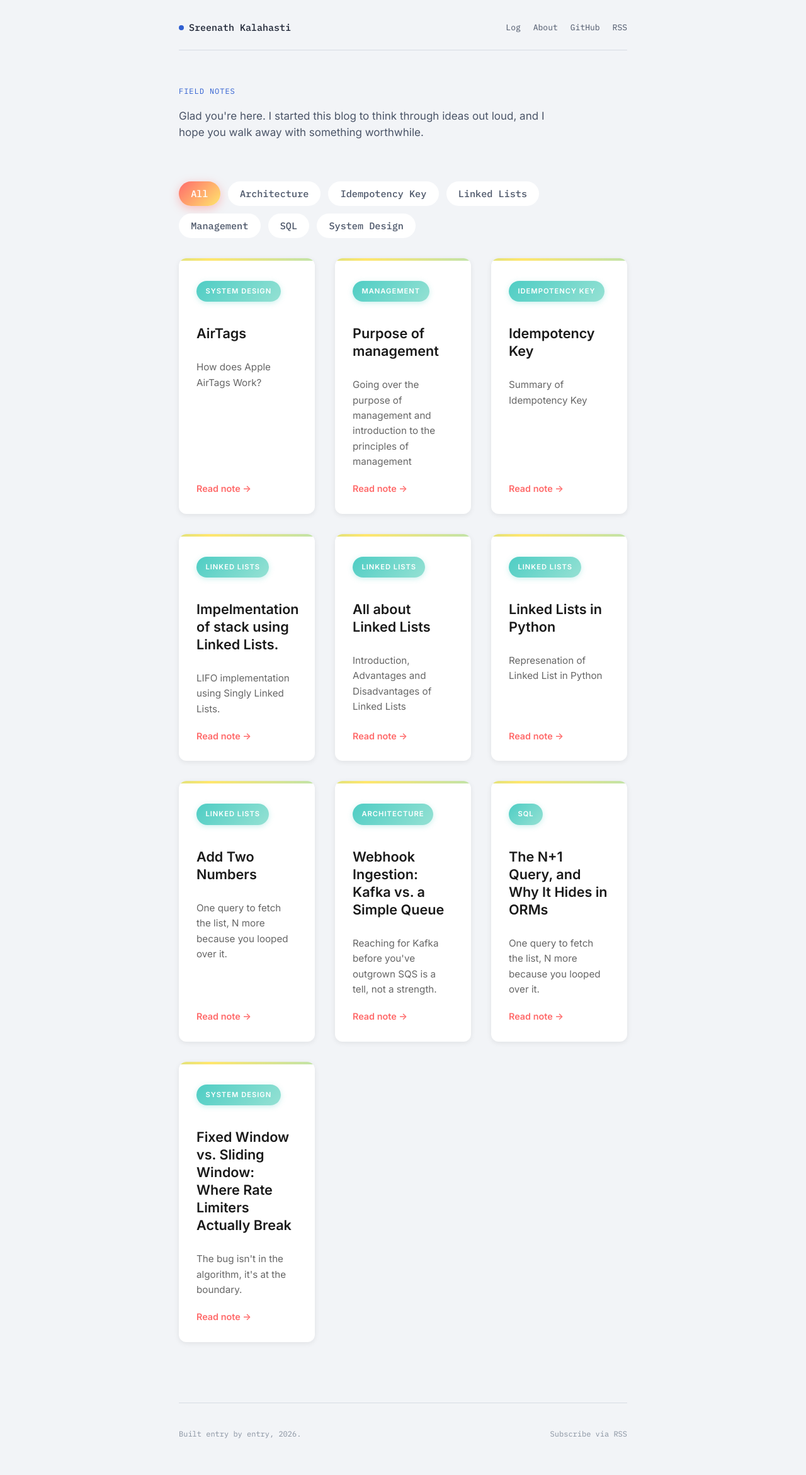
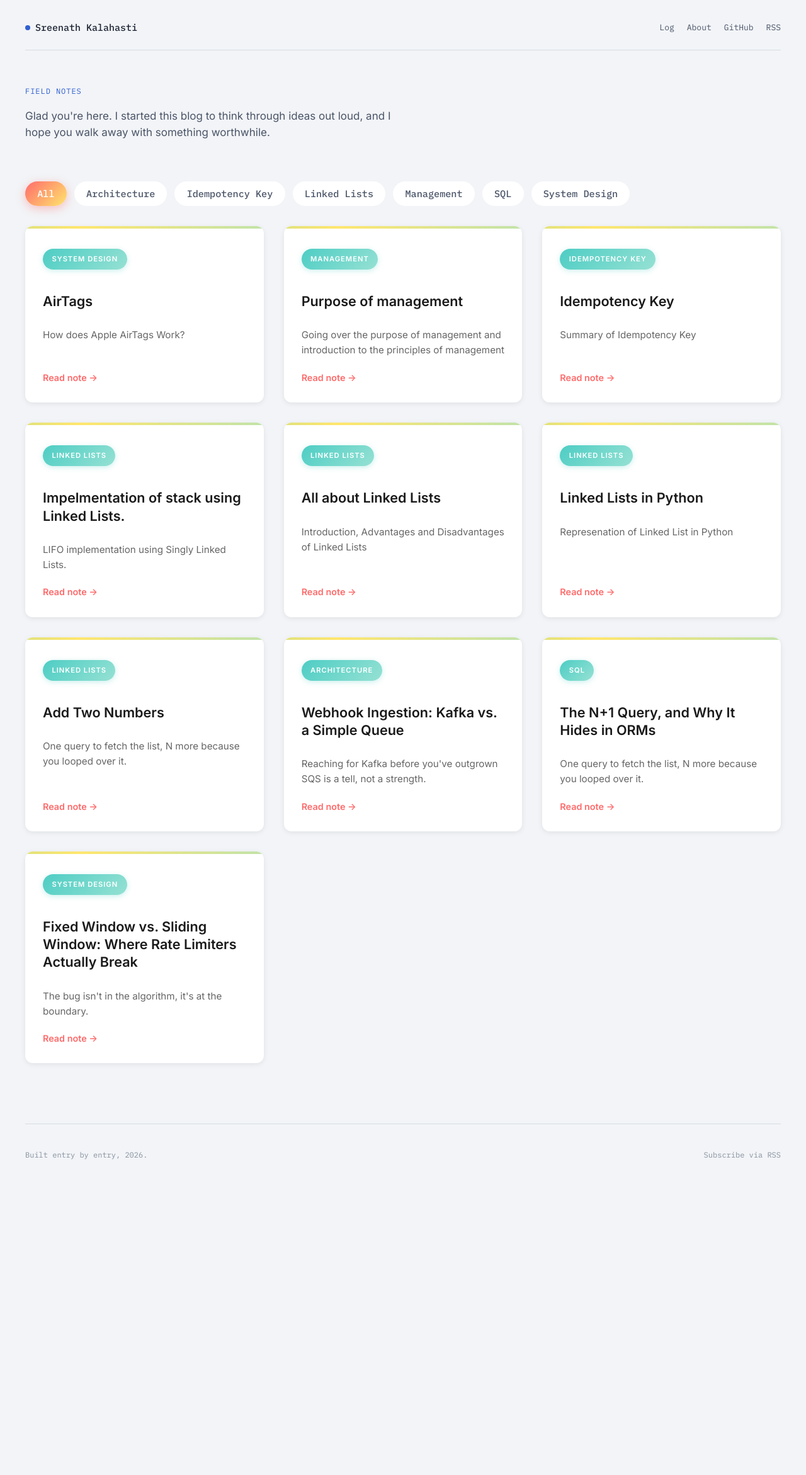
Before and after one commit to sreekala-labs/sreekala-labs.github.io, a Jekyll site: the page built from index.html, in a window 1280 px wide. Shown: the whole page at 63% size. Built offline with Jekyll 4.4.1, drawn with Linux system fonts in a browser that asks for light colours; after the commit the page ends 1900 px from its top, so only the background shows below that.

Commit message:
Update layout for wider full-width display with better spacing

```diff
--- a/assets/css/style.css
+++ b/assets/css/style.css
@@ -39,9 +39,14 @@ a:focus-visible, button:focus-visible {
 }
 
 .page {
-  max-width: 760px;
+  width: 100%;
+  padding: 0 40px;
   margin: 0 auto;
-  padding: 0 24px;
+}
+
+.page__main {
+  max-width: 1200px;
+  margin: 0 auto;
 }
 
 /* ---- header / footer ---- */
@@ -53,6 +58,8 @@ a:focus-visible, button:focus-visible {
   gap: 12px;
   padding: 32px 0 24px;
   border-bottom: 1px solid var(--rule);
+  max-width: 1200px;
+  margin: 0 auto;
 }
 
 .site-header__mark {
@@ -94,6 +101,9 @@ a:focus-visible, button:focus-visible {
   font-family: var(--font-mono);
   font-size: 12px;
   color: var(--ink-faint);
+  max-width: 1200px;
+  margin-left: auto;
+  margin-right: auto;
 }
 .site-footer a { color: var(--ink-faint); }
 
@@ -264,7 +274,10 @@ a:focus-visible, button:focus-visible {
 }
 
 /* ---- single entry ---- */
-.entry { padding: 40px 0 60px; }
+.entry {
+  padding: 40px 0 60px;
+  max-width: 62ch;
+}
 
 .entry__back {
   display: inline-block;
@@ -356,12 +369,40 @@ a:focus-visible, button:focus-visible {
 }
 
 /* ---- about ---- */
-.about { padding-bottom: 60px; }
+.about {
+  padding-bottom: 60px;
+  max-width: 62ch;
+}
 .about__body { max-width: 62ch; }
 .about__body p { margin: 0 0 18px; font-size: 17px; }
 
 /* ---- responsive ---- */
+@media (max-width: 1200px) {
+  .page {
+    padding: 0 32px;
+  }
+}
+
+@media (max-width: 768px) {
+  .page {
+    padding: 0 20px;
+  }
+
+  .site-header {
+    padding: 24px 0 16px;
+  }
+
+  .site-header__nav {
+    gap: 16px;
+    font-size: 12px;
+  }
+}
+
 @media (max-width: 560px) {
+  .page {
+    padding: 0 16px;
+  }
+
   .log__entry-link {
     flex-direction: column;
     align-items: flex-start;
```
